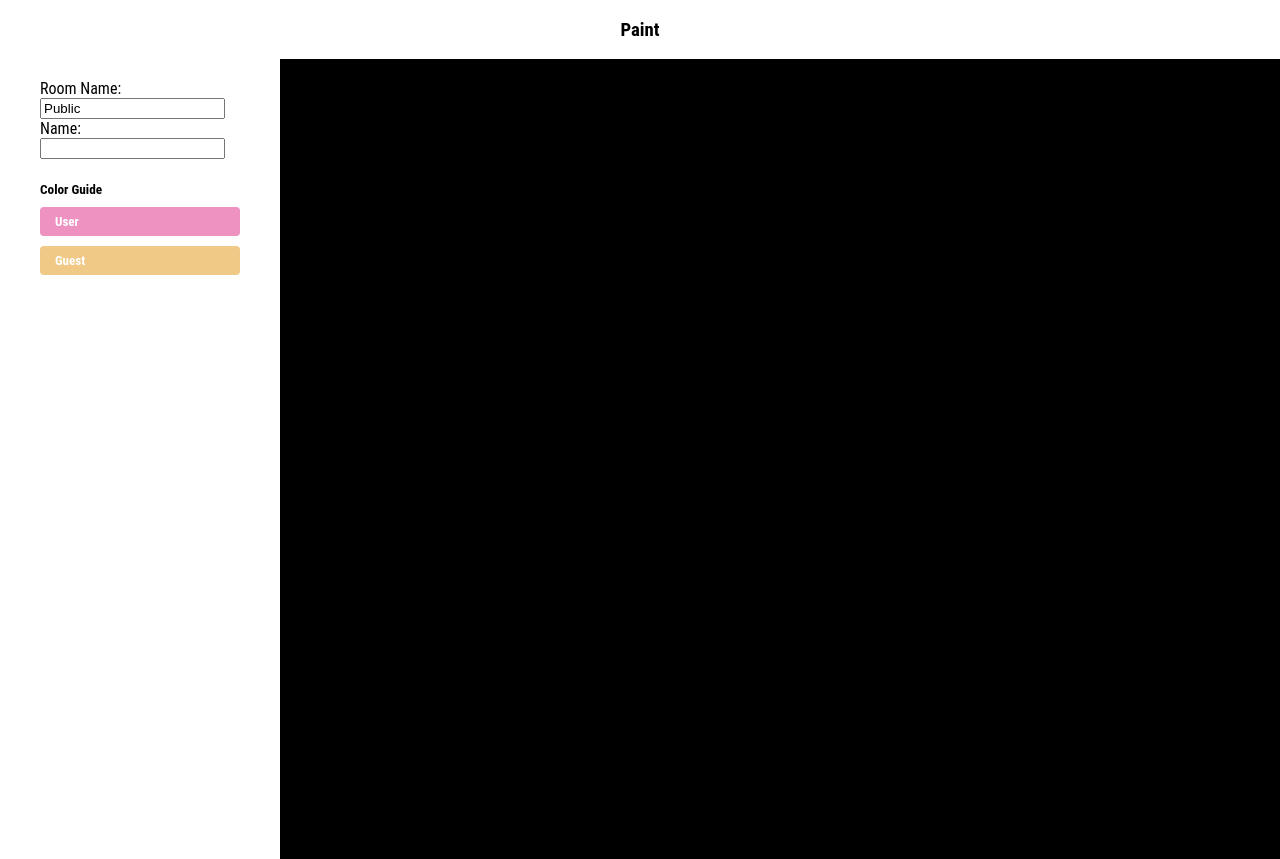
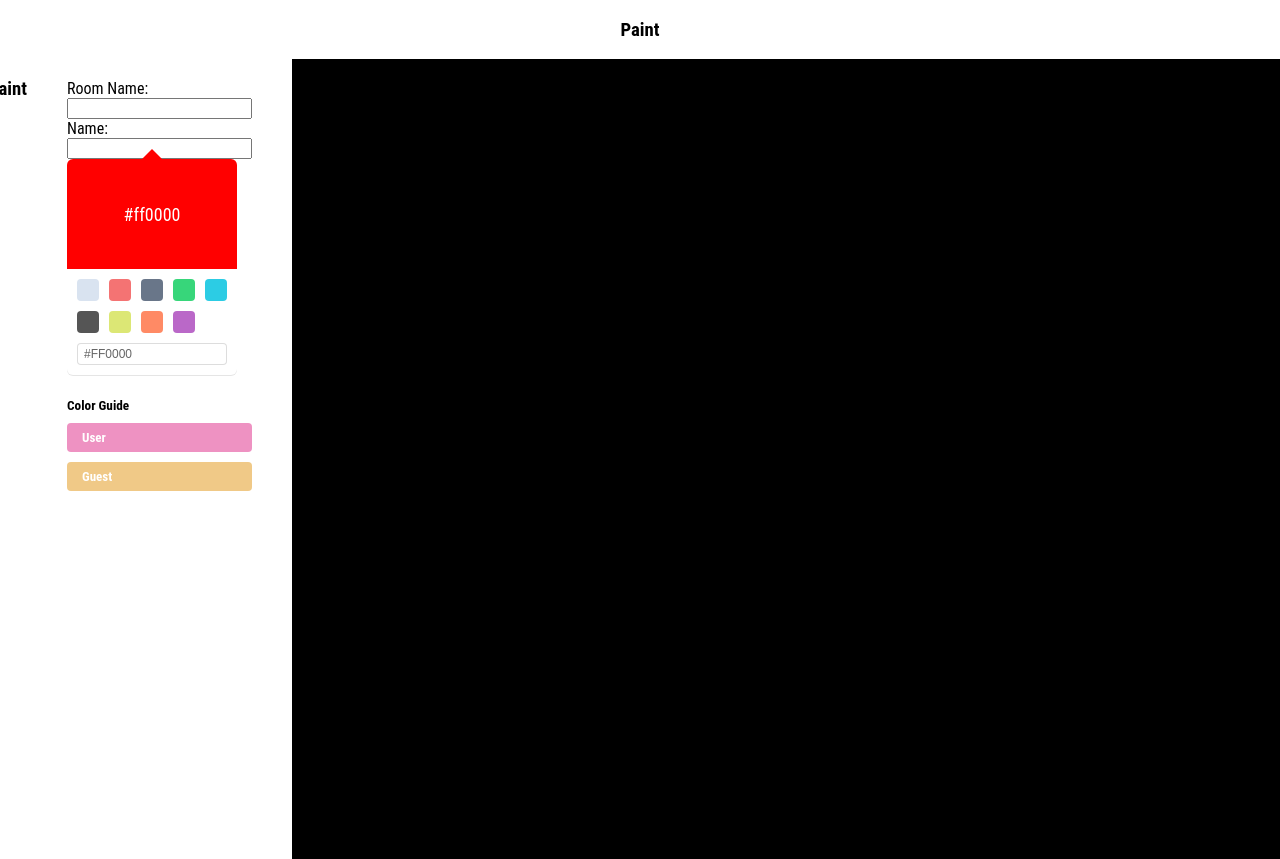
Before and after one commit to dannyboy997/together, a React (Create React App) app in the folder Web/: page / in a window 1280 px wide. Built offline with nearby package versions, Linux system fonts and the light colour scheme.

Commit message:
Change color

```diff
--- a/Web/src/App.js
+++ b/Web/src/App.js
@@ -1,6 +1,6 @@
 import React, { Component, Fragment } from 'react';
 import './App.css';
-import Canvas from './Canvas';
+import Draw from './Draw';
 
 
 class App extends Component {
@@ -28,18 +28,7 @@ class App extends Component {
       <Fragment>
         <h3 style={{ textAlign: 'center' }}>Paint</h3>
         <div className="main">
-          <div className="color-guide">
-            <div>
-              Room Name: <input type="text" value={this.state.roomId} onChange={this.handleRoomIdChange} />
-            </div>
-            <div>
-              Name: <input type="text" value={this.state.userName} onChange={this.handleNameChange} />
-            </div>
-            <h5>Color Guide</h5>
-            <div className="user user">User</div>
-            <div className="user guest">Guest</div>
-          </div>
-          <Canvas roomId={this.state.roomId} name={this.state.userName} />
+          <Draw id = "main" />
         </div>
       </Fragment>
     );
--- a/Web/src/Canvas.js
+++ b/Web/src/Canvas.js
@@ -9,19 +9,26 @@ class Canvas extends Component {
         this.endPaintEvent = this.endPaintEvent.bind(this);
         this.roomId = this.props.roomId;
         this.name = this.props.name;
-        this.userStrokeStyle = this.props.format;
+
+        this.state = {
+            color: this.props.format
+          };
     }
 
     isPainting = false;
     // Different stroke styles to be used for user and guest
-    userStrokeStyle = '#EE92C2';
-    guestStrokeStyle = '#F0C987';
     line = [];
     // v4 creates a unique id for each user. We used this since there's no auth to tell users apart
     userId = v4();
     prevPos = { offsetX: 0, offsetY: 0 };
     name;
     lastRefresh;
+
+    changeFormat (format) {
+        this.setState({
+            color: format
+          });
+    }
 
     onMouseDown({ nativeEvent }) {
         const { offsetX, offsetY } = nativeEvent;
@@ -40,7 +47,7 @@ class Canvas extends Component {
             };
             // Add the position to the line array
             this.line = this.line.concat(positionData);
-            this.paint(this.prevPos, offSetData, this.userStrokeStyle);
+            this.paint(this.prevPos, offSetData, this.state.color);
         }
 
         this.refreshData();
@@ -76,7 +83,7 @@ class Canvas extends Component {
         const body = {
             line: this.line,
             userId: this.userId,
-            color: this.userStrokeStyle
+            color: this.state.color
         };
 
         await fetch(`https://togetherservice.azurewebsites.net/paint?roomId=${this.props.roomId ?? 'Live'}&userId=${this.userId}`, {
--- a/Web/src/Draw.js
+++ b/Web/src/Draw.js
@@ -6,16 +6,19 @@ import { BlockPicker } from 'react-color'
 class Draw extends Component {
   constructor(props) {
     super(props);
-    const { id } = props.match.params;
+    const id = props.match?.params?.id;
 
     this.state = {
       roomId: id,
       userName: '',
-      format: ''
+      color: '#ff0000'
     };
 
     this.handleRoomIdChange = this.handleRoomIdChange.bind(this);
     this.handleNameChange = this.handleNameChange.bind(this);
+    this.hangleChangeColor = this.hangleChangeColor.bind(this);
+
+    this.canvasElement = React.createRef();
   }
 
   handleRoomIdChange(event) {
@@ -24,6 +27,11 @@ class Draw extends Component {
 
   handleNameChange(event) {
     this.setState({ userName: event.target.value });
+  }
+
+  hangleChangeColor(color) {
+    this.setState({ color: color });
+    this.canvasElement.current.changeFormat(this.state.color);
   }
 
   render() {
@@ -40,14 +48,14 @@ class Draw extends Component {
             </div>
             <div>
               <BlockPicker
-                color={ this.state.background }
-                onChangeComplete={(color) => { (this.setState({format: color.hex})) }} />
+                color={ this.state.color }
+                onChangeComplete={(color) => { this.hangleChangeColor(color.hex) } } />
             </div>
             <h5>Color Guide</h5>
             <div className="user user">User</div>
             <div className="user guest">Guest</div>
           </div>
-          <Canvas roomId={this.state.roomId} name={this.state.userName} format={this.state.format} />
+          <Canvas ref={this.canvasElement} roomId={this.state.roomId} name={this.state.userName} format={this.state.color} />
         </div>
       </Fragment>
     );
```
